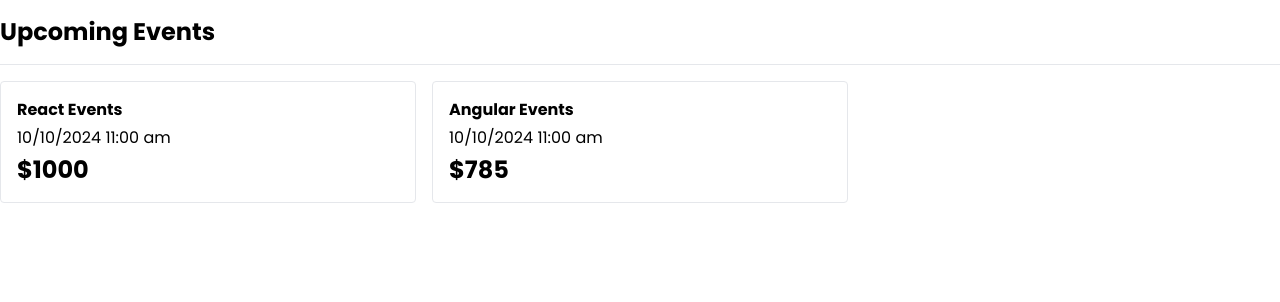
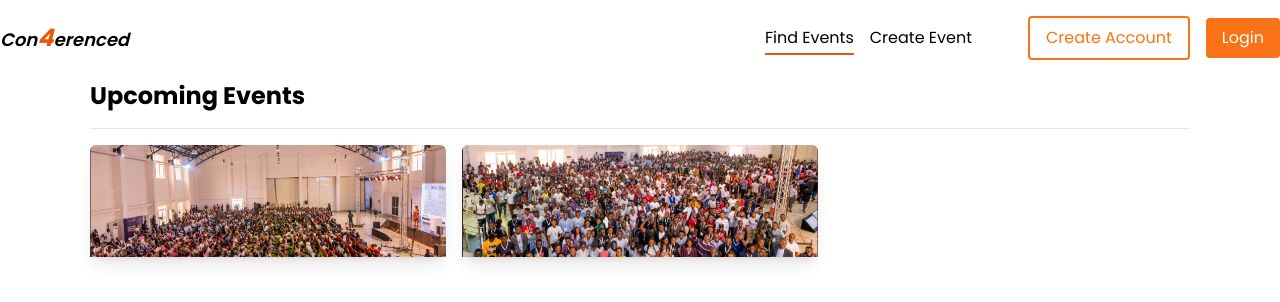
Before and after one commit to Mustycodes/con4erenced, a Next.js app: page /all-events in a window 1280 px wide. Shown: the top 302 px of the page. Built offline with nearby package versions, Linux system fonts and the light colour scheme.

Commit message:
style eventthumbnail card component

```diff
--- a/app/(routes)/all-events/page.tsx
+++ b/app/(routes)/(root)/all-events/page.tsx
@@ -1,4 +1,4 @@
-import Event from "@/app/components/Event";
+import EventThumbnail from "@/app/components/EventThumbnail";
 
 const AllEvents = () => {
   const events = [
@@ -9,7 +9,7 @@
       time: "11:00 am",
       price: 1000,
       onlineUrl: '',
-      imageUrl: "/assets/images/a.png",
+      imageUrl: "/assets/images/DevFest2.png",
       location: {
         address: "11, broad street",
         city: "Surulere",
@@ -24,7 +24,7 @@
       time: "11:00 am",
       price: 785,
       onlineUrl: '',
-      imageUrl: "/assets/images/a.png",
+      imageUrl: "/assets/images/DevFest2019.png",
       location: {
         address: "11, broad street",
         city: "Surulere",
@@ -37,9 +37,9 @@
     <div>
       <h1 className='font-bold text-2xl my-4'>Upcoming Events</h1>
       <hr className="my-4" />
-      <div className="grid grid-cols-3 gap-4">
+      <div className="grid md:grid-cols-3 2xl:grid-cols-4 gap-4">
         {events.map((event) => (
-          <Event event={event} />
+          <EventThumbnail event={event} />
         ))}
       </div>
     </div>
--- a/app/components/Event.tsx
+++ /dev/null
@@ -1,20 +0,0 @@
-import Link from "next/link";
-
-interface EventProps {
-  event: any;
-}
-const Event = ({ event }: EventProps) => {
-  return (
-    <Link href={`/all-events/${event.id}`}>
-      <article className='border rounded p-4 space-y-1'>
-        <h2 className='font-bold'>{event.name}</h2>
-        <p>
-          {event.date} {event.time}
-        </p>
-        <p className='font-bold text-2xl'>${event.price}</p>
-      </article>
-    </Link>
-  );
-};
-
-export default Event;
--- /dev/null
+++ b/app/components/EventThumbnail.tsx
@@ -0,0 +1,26 @@
+import Image from "next/image";
+import Link from "next/link";
+
+interface EventProps {
+  event: any;
+}
+const Event = ({ event }: EventProps) => {
+  return (
+    <article className='relative w-full bg-red-100 shadow-lg rounded-md'>
+      <Link href={`/all-events/${event.id}`} className="w-full h-44">
+        <Image src={event.imageUrl} layout="fill" className="rounded-t-md object-cover" alt="" />
+      </Link>
+      <div className='flex flex-col p-4'>
+        <Link href={`/all-events/${event.id}`}>
+          <h2 className='font-bold'>{event.name}</h2>
+        </Link>
+        <p>
+          {event.date} {event.time}
+        </p>
+        <p className='font-bold text-2xl'>${event.price}</p>
+      </div>
+    </article>
+  );
+};
+
+export default Event;
```
Also changed, not shown: app/(routes)/(root)/all-events/[slug]/page.tsx (renamed from app/(routes)/all-events/[slug]/page.tsx), app/(routes)/(root)/create-event/page.tsx (renamed from app/(routes)/create-event/page.tsx), public/assets/images/DevFest2.png (added), public/assets/images/DevFest2019.png (added).
